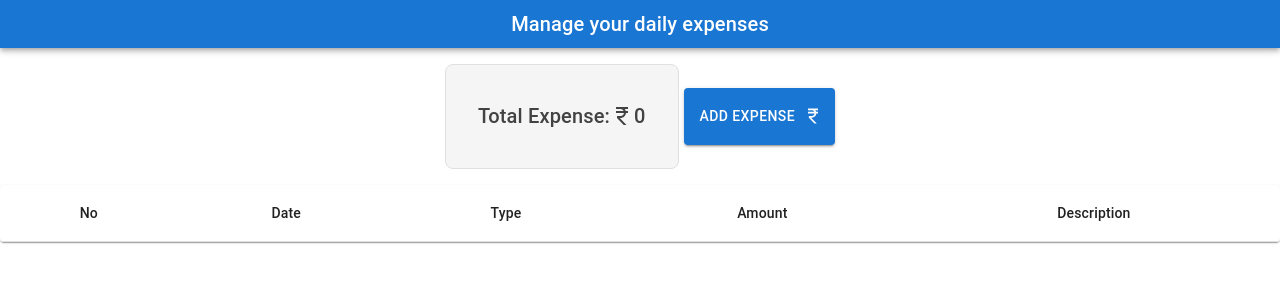
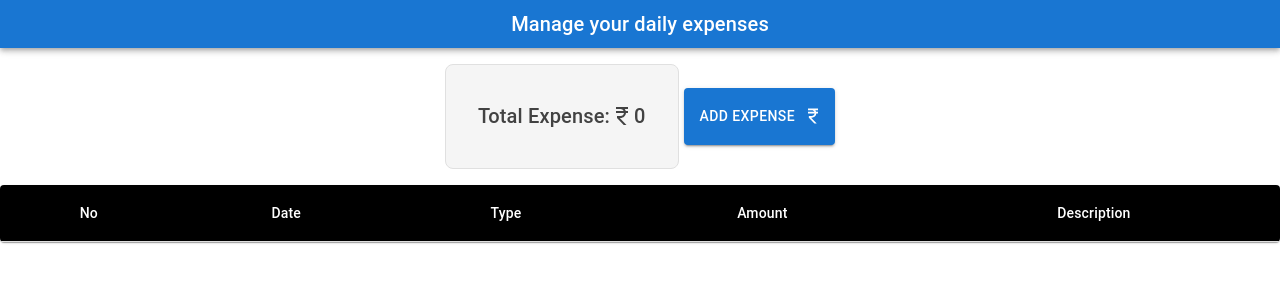
Before and after one commit to maheshnnaik/expense-tracker, a React (Create React App) app: page / in a window 1280 px wide. Shown: the top 300 px of the page. Built offline with nearby package versions, Linux system fonts and the light colour scheme.

Commit message:
Update table styles

```diff
--- a/src/component/TransactionHistory.tsx
+++ b/src/component/TransactionHistory.tsx
@@ -1,10 +1,27 @@
-import { Paper, Table, TableBody, TableCell, TableContainer, TableHead, TableRow } from "@mui/material"
+import { Paper, Table, TableBody, TableCell, TableContainer, TableHead, TableRow, styled, tableCellClasses } from "@mui/material"
 
 interface TransactionHistoryProps {
 	history: Array<{date: string, category: string, amount: number, description: string}>
 }
 
-const columns = ["No", "Date", "Type", "Amount", "Description"]
+const columns = ["No", "Date", "Type", "Amount", "Description"];
+
+const StyledTabelCell = styled(TableCell)(({ theme }) => ({
+	[`&.${tableCellClasses.head}`]: {
+		backgroundColor: theme.palette.common.black,
+		color: theme.palette.common.white
+	}
+}));
+
+const StyledTabelRow = styled(TableRow)(({ theme }) => ({
+	'&:nth-of-type(odd)': {
+		backgroundColor: theme.palette.action.hover
+	},
+	'&:last-child td, &:last-child th': {
+		border: 0
+	}
+}));
+
 export const TransactionHistory = (props: TransactionHistoryProps) => {
 	return (
 		<TableContainer component={Paper}>
@@ -12,20 +29,20 @@ export const TransactionHistory = (props: TransactionHistoryProps) => {
 				<TableHead>
 					<TableRow key="row">
 						{
-							columns.map((column) => <TableCell key={column} align="center">{column}</TableCell>)
+							columns.map((column) => <StyledTabelCell key={column} align="center">{column}</StyledTabelCell>)
 						}
 					</TableRow>
 				</TableHead>
 				<TableBody>
 					{
 						props.history.map((transaction, index) => (
-							<TableRow key={index+1}>
-								<TableCell key={index+1} align="center">{index + 1}</TableCell>
-								<TableCell key={index+1} align="center">{transaction.date}</TableCell>
-								<TableCell key={index+1} align="center">{transaction.category}</TableCell>
-								<TableCell key={index+1} align="center">{transaction.amount}</TableCell>
-								<TableCell key={index+1} align="center">{transaction.description}</TableCell>
-							</TableRow>
+							<StyledTabelRow key={index+1}>
+								<StyledTabelCell key={index+1} align="center">{index + 1}</StyledTabelCell>
+								<StyledTabelCell key={index+1} align="center">{transaction.date}</StyledTabelCell>
+								<StyledTabelCell key={index+1} align="center">{transaction.category}</StyledTabelCell>
+								<StyledTabelCell key={index+1} align="center">{transaction.amount}</StyledTabelCell>
+								<StyledTabelCell key={index+1} align="center">{transaction.description}</StyledTabelCell>
+							</StyledTabelRow>
 						))
 					}
 				</TableBody>
```
